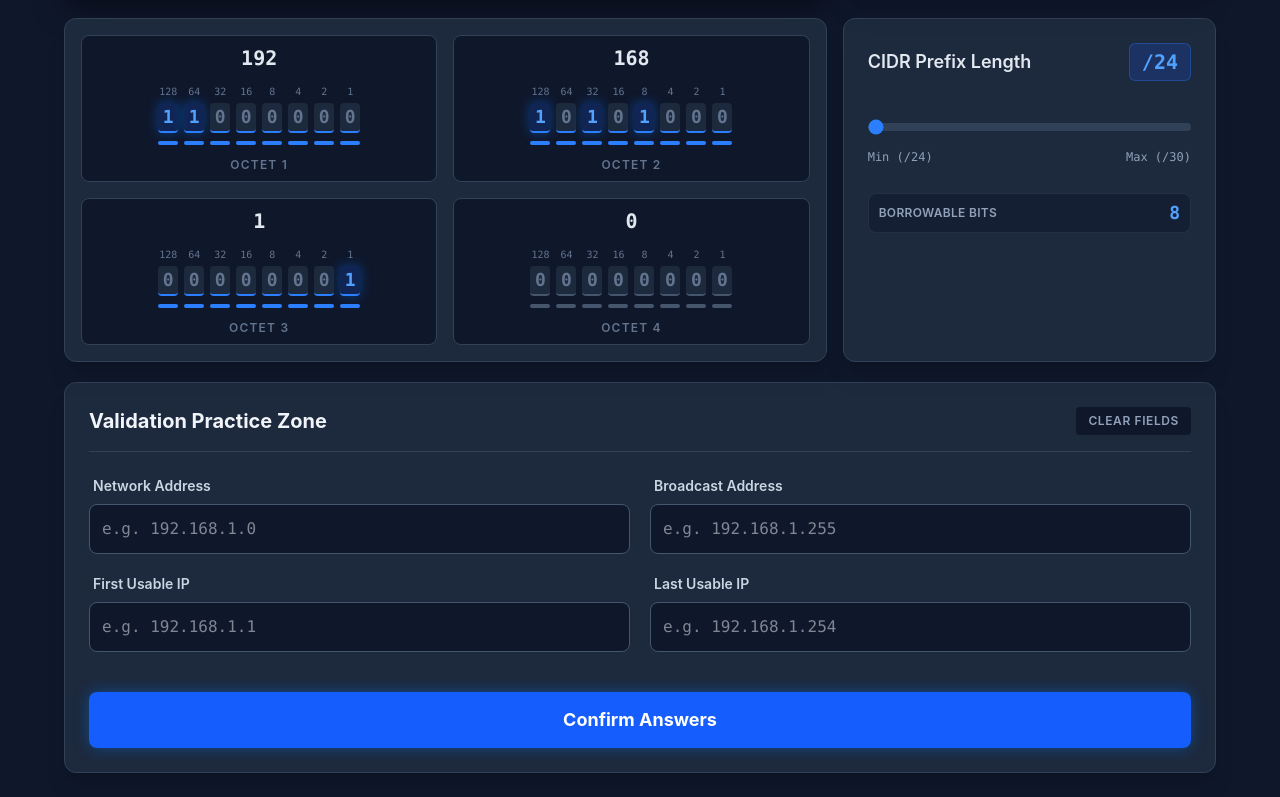
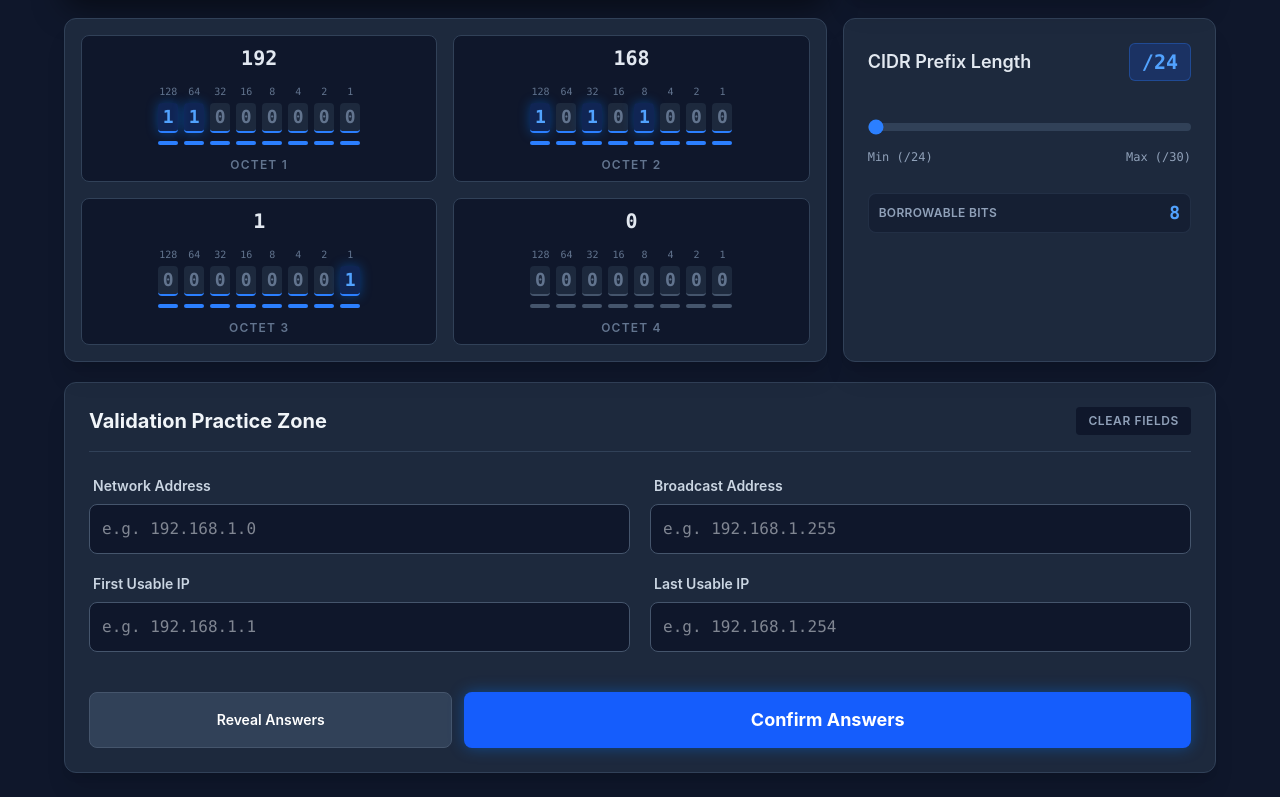
Before and after one commit to nickolaskg/SubnettingPracticeDashboard, a React (Vite) app: page / in a window 1280 px wide. Shown: the part 454-1251 px from the top of the page. Built offline with nearby package versions, Linux system fonts and the light colour scheme.

Commit message:
Add Reveal Answer button to ValidationZone

```diff
--- a/src/components/ValidationZone.tsx
+++ b/src/components/ValidationZone.tsx
@@ -19,6 +19,8 @@ export const ValidationZone: React.FC<ValidationZoneProps> = ({ calc }) => {
   const [firstStatus, setFirstStatus] = useState<ValidationStatus>('idle');
   const [lastStatus, setLastStatus] = useState<ValidationStatus>('idle');
 
+  const [showAnswers, setShowAnswers] = useState(false);
+
   const handleConfirm = () => {
     setNetStatus(network.trim() === calc.networkString ? 'success' : 'error');
     setBroadStatus(broadcast.trim() === calc.broadcastString ? 'success' : 'error');
@@ -35,6 +37,7 @@ export const ValidationZone: React.FC<ValidationZoneProps> = ({ calc }) => {
     setBroadStatus('idle');
     setFirstStatus('idle');
     setLastStatus('idle');
+    setShowAnswers(false);
   };
 
   const getBorderColor = (status: ValidationStatus) => {
@@ -119,10 +122,37 @@ export const ValidationZone: React.FC<ValidationZoneProps> = ({ calc }) => {
         </div>
       </div>
 
-      <div className="flex mt-2">
+      {showAnswers && (
+        <div className="grid grid-cols-1 sm:grid-cols-2 lg:grid-cols-4 gap-4 p-4 bg-slate-900/50 border border-slate-700/50 rounded-lg mt-2 font-mono text-sm">
+          <div>
+            <span className="text-slate-500 block text-xs uppercase mb-1">Network</span>
+            <span className="text-emerald-400">{calc.networkString}</span>
+          </div>
+          <div>
+            <span className="text-slate-500 block text-xs uppercase mb-1">Broadcast</span>
+            <span className="text-emerald-400">{calc.broadcastString}</span>
+          </div>
+          <div>
+            <span className="text-slate-500 block text-xs uppercase mb-1">First Usable</span>
+            <span className="text-emerald-400">{calc.firstUsableString}</span>
+          </div>
+          <div>
+            <span className="text-slate-500 block text-xs uppercase mb-1">Last Usable</span>
+            <span className="text-emerald-400">{calc.lastUsableString}</span>
+          </div>
+        </div>
+      )}
+
+      <div className="flex flex-col sm:flex-row gap-3 mt-2">
+        <button
+          onClick={() => setShowAnswers(!showAnswers)}
+          className="w-full sm:w-1/3 bg-slate-700 hover:bg-slate-600 text-white font-semibold py-3.5 px-4 rounded-lg transition-all text-sm border border-slate-600"
+        >
+          {showAnswers ? 'Hide Answers' : 'Reveal Answers'}
+        </button>
         <button
           onClick={handleConfirm}
-          className="w-full bg-blue-600 hover:bg-blue-500 text-white font-bold py-3.5 px-4 rounded-lg transition-all shadow-[0_0_15px_rgba(0,123,255,0.4)] hover:shadow-[0_0_20px_rgba(0,123,255,0.6)] active:translate-y-0.5 text-lg"
+          className="w-full sm:w-2/3 bg-blue-600 hover:bg-blue-500 text-white font-bold py-3.5 px-4 rounded-lg transition-all shadow-[0_0_15px_rgba(0,123,255,0.4)] hover:shadow-[0_0_20px_rgba(0,123,255,0.6)] active:translate-y-0.5 text-lg"
         >
           Confirm Answers
         </button>
```
